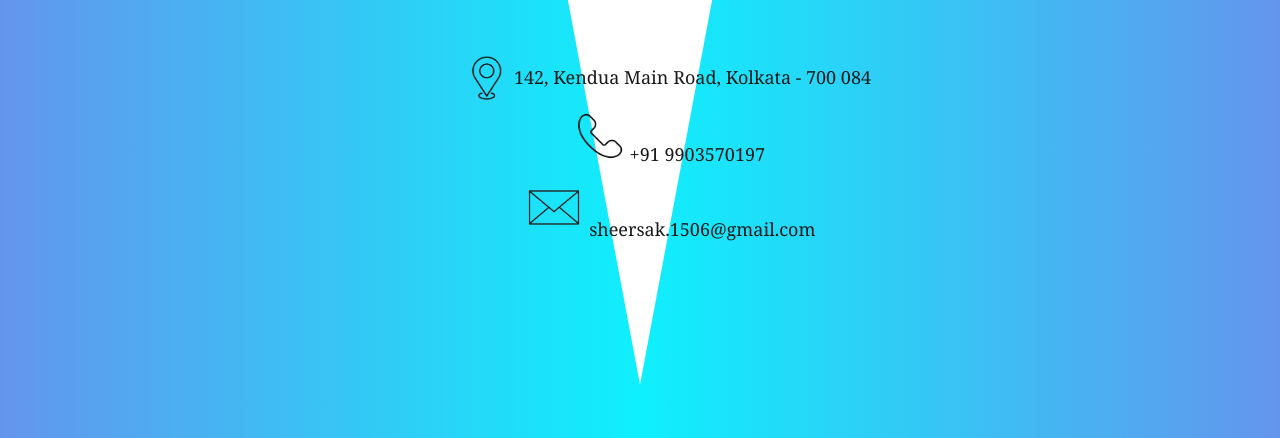
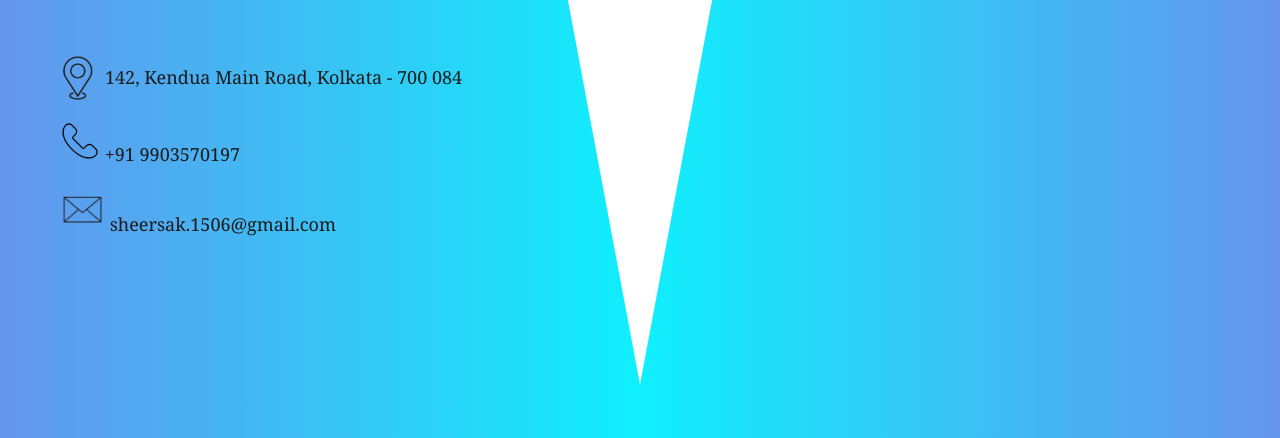
Before and after one commit to SheersakSaha15/My-Projects, a plain HTML site: page About.html in a window 1280 px wide. Shown: the part 362-800 px from the top of the page. Drawn offline with Linux system fonts and the light colour scheme; a web font is replaced by a local one.

Commit message:
More formatting for About

```diff
--- a/About.css
+++ b/About.css
@@ -170,8 +170,8 @@ body {
 .personal-info {
     display: flex;
     flex-direction: column;
-    align-items: center;
-    gap: 10px;
+    align-items: flex-start;
+    gap: 20px;
     margin-bottom: 10px;
     padding-top: 40px;
     color: #1a1a1a;
@@ -183,6 +183,7 @@ body {
     display: flex;
     align-items: center;
     gap: 10px;
+    font-weight: b;
 }
 
 .map {
@@ -193,14 +194,14 @@ body {
 }
 
 .phone {
-    width: 50px;
+    width: 40px;
     height: auto;
     margin-left: 60px;
     margin-top: 0;
 }
 
 .mail {
-    width: 60px;
+    width: 45px;
     height: auto;
     margin-left: 60px;
     margin-top: 0;
```
